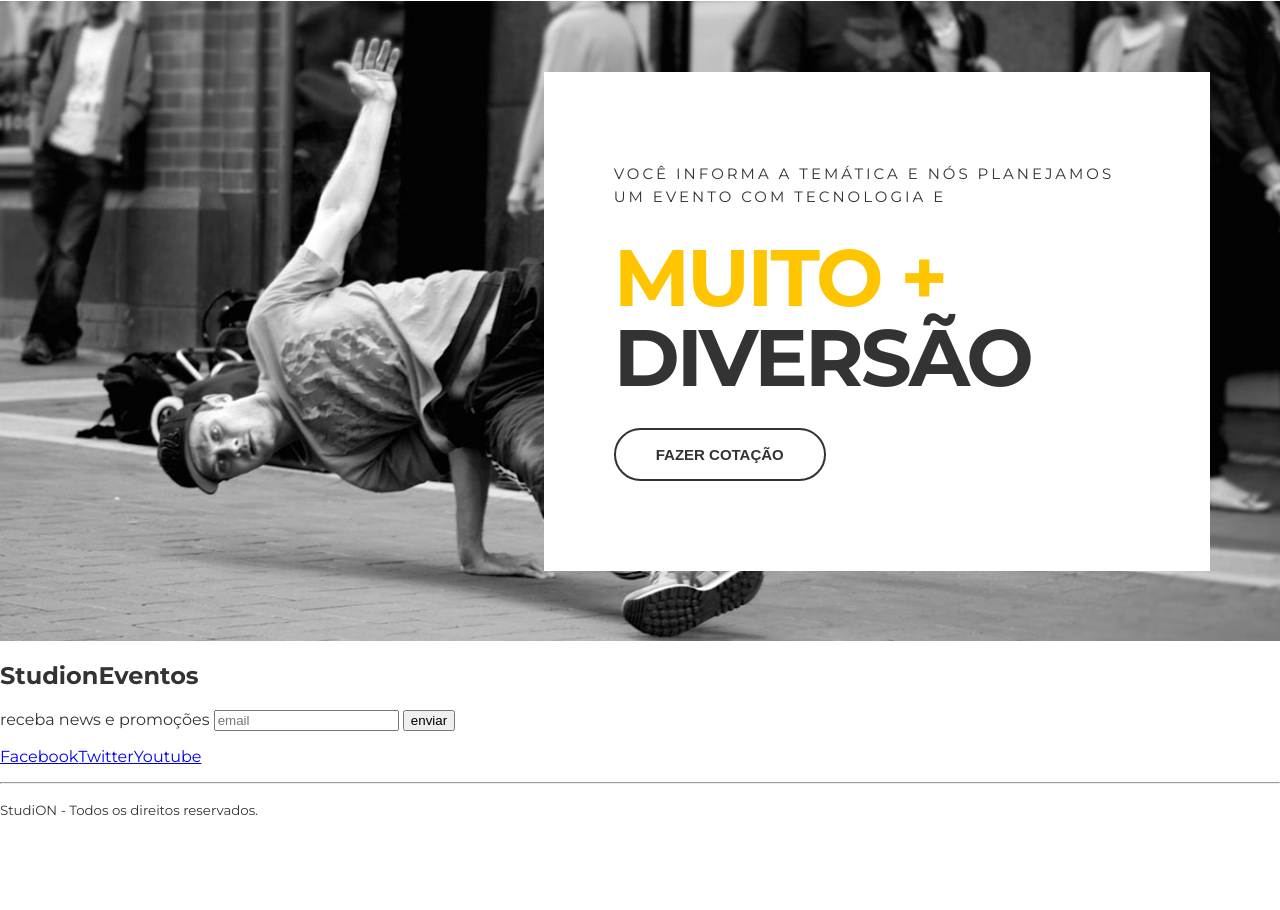
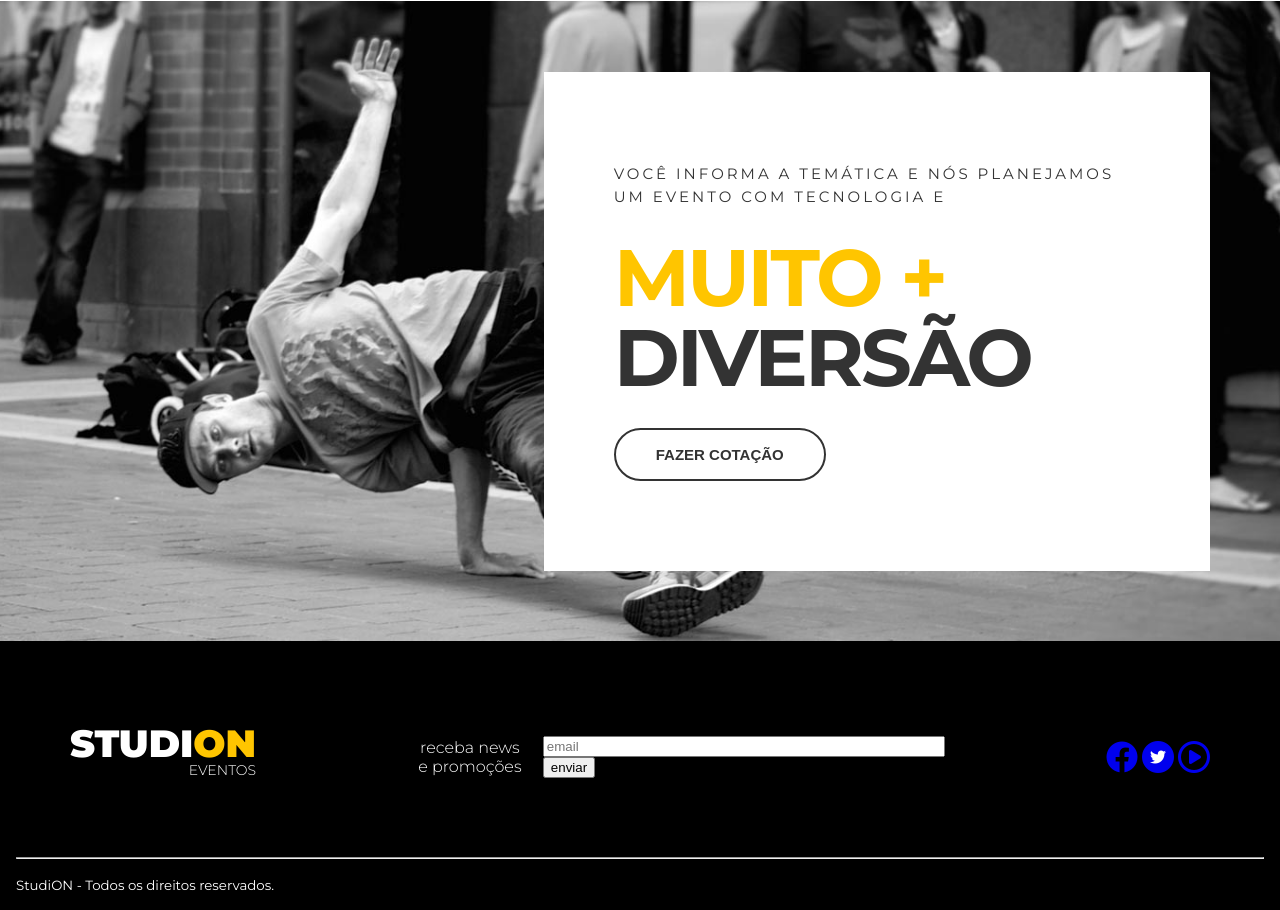
Before and after one commit to JessicaGPW/StudiON, a website: page SRC/index.html in a window 1280 px wide. Shown: the part 1546-2456 px from the top of the page. Before the commit the page ends 2381 px from the top, so only its background shows below. Drawn offline with Linux system fonts and the light colour scheme.

Commit message:
feat(footer): estilizando margens e formulario

```diff
--- a/SRC/index.html
+++ b/SRC/index.html
@@ -95,9 +95,7 @@
         <div class="institutional__copy">
           <h6>Fazemos seu evento acontecer</h6>
 
-          <h4>
-            Lorem, ipsum dolor sit amet consectetur adipisicing elit.
-          </h4>
+          <h4>Lorem, ipsum dolor sit amet consectetur adipisicing elit.</h4>
 
           <p>
             Lorem ipsum dolor sit amet consectetur adipisicing elit. Quos
@@ -113,8 +111,10 @@
       <section class="quote">
         <div class="container quote__container">
           <div class="quote__copy">
-
-            <h6> Você informa a temática e nós planejamos um evento com tecnologia e </h6>
+            <h6>
+              Você informa a temática e nós planejamos um evento com tecnologia
+              e
+            </h6>
 
             <h2><span class="copy--primary">Muito + </span>Diversão</h2>
 
@@ -124,20 +124,44 @@
       </section>
     </main>
 
-    <footer>
-      <h2>Studi<span>on</span><span>Eventos</span></h2>
+    <footer class="footer">
+      <div class="container footer__container">
+        <h2 class="logo-studion">
+          Studi<span class="copy--primary">on </span>
+          <span class="logo-studion__subtitle">Eventos</span>
+        </h2>
 
-      <form>
-        <label>receba news e promoções</label>
-        <input type="email" placeholder="email" />
+        <form class="footer__form">
+          <label for="email">receba news e promoções</label>
+          <fieldset>
+            <input id="email" type="email" placeholder="email" />
             <button type="submit">enviar</button>
+          </fieldset>
         </form>
 
-      <ul>
-        <li><a href="https://facebook.com/" target="_blank">Facebook</a></li>
-        <li><a href="https://twitter.com" target="_blank">Twitter</a></li>
-        <li><a href="https://youtube.com" target="_blank">Youtube</a></li>
+        <ul class="footer__social">
+          <li>
+            <a href="https://facebook.com/" target="_blank">
+              <i class="fab fa-facebook fa-2x"></i>
+            </a>
+          </li>
+
+          <li>
+            <a href="https://twitter.com" target="_blank">
+              <span class="fa-stack">
+                <i class="fas fa-circle fa-stack-2x"> </i>
+                <i class="fab fa-twitter fa-stack-1x fa-inverse"></i>
+              </span>
+            </a>
+          </li>
+
+          <li>
+            <a href="https://youtube.com" target="_blank">
+              <i class="far fa-circle-play fa-2x"></i>
+            </a>
+          </li>
         </ul>
+      </div>
 
       <hr />
 
--- a/SRC/style.css
+++ b/SRC/style.css
@@ -1,6 +1,8 @@
-@import url('https://fonts.googleapis.com/css2?family=Montserrat:wght@300;400;500;700;900&family=Roboto&display=swap');
+@import url("https://fonts.googleapis.com/css2?family=Montserrat:wght@300;400;500;700;900&family=Roboto&display=swap");
+@import url("https://cdnjs.cloudflare.com/ajax/libs/font-awesome/6.1.1/css/fontawesome.min.css");
+@import url("https://cdnjs.cloudflare.com/ajax/libs/font-awesome/6.1.1/css/all.min.css");
 
-* {
+ * {
   box-sizing: border-box;
 }
 
@@ -206,7 +208,7 @@ ul {
 }
 
 .institutional p {
-  font-family: 'Roboto', sans-serif;
+  font-family: "Roboto", sans-serif;
   font-size: 1.0625rem;
   line-height: 1.6875rem;
   margin-bottom: 0;
@@ -214,10 +216,10 @@ ul {
 }
 
 .btn--institutional:hover {
-color: var(--color-copy);
-border-color: var(--color-primary);
-background: unset;
-box-shadow:  0 1rem 1rem #0006;
+  color: var(--color-copy);
+  border-color: var(--color-primary);
+  background: unset;
+  box-shadow: 0 1rem 1rem #0006;
 }
 
 .quote {
@@ -254,7 +256,7 @@ box-shadow:  0 1rem 1rem #0006;
   font-size: 5rem;
   line-height: 5rem;
   text-transform: uppercase;
-  letter-spacing: -0.1875rem ;
+  letter-spacing: -0.1875rem;
   margin: 1.875rem 0;
 }
 
@@ -267,3 +269,53 @@ box-shadow:  0 1rem 1rem #0006;
   border-color: var(--color-copy);
   background: unset;
 }
+
+.footer {
+  background-color: #000;
+  color: #fff;
+  padding: 0 1rem;
+}
+
+.footer__container {
+  display: grid;
+  grid-template-columns: repeat(3, auto);
+  align-items: center;
+  padding: 5.25rem 0 3.75rem 0;
+}
+
+.footer .logo-studion {
+  justify-self: start;
+  margin: 0;
+}
+
+.logo-studion__subtitle {
+  display: block;
+}
+
+.footer__form {
+  display: grid;
+  place-items: center;
+  grid-template-columns: 10ch auto;
+  gap: 1.25rem;
+}
+
+.footer__form label {
+  font-size: 0.875;
+  font-weight: 300;
+  text-align: center;
+}
+
+.footer__form fieldset {
+  border: unset;
+  margin: 0;
+  padding: 0;
+  width: 100%;
+}
+
+.footer__form input {
+  width: 100%;
+}
+
+.footer__social {
+  justify-self: end;
+}
```
Lines whose indentation alone changed are shown as unchanged.
